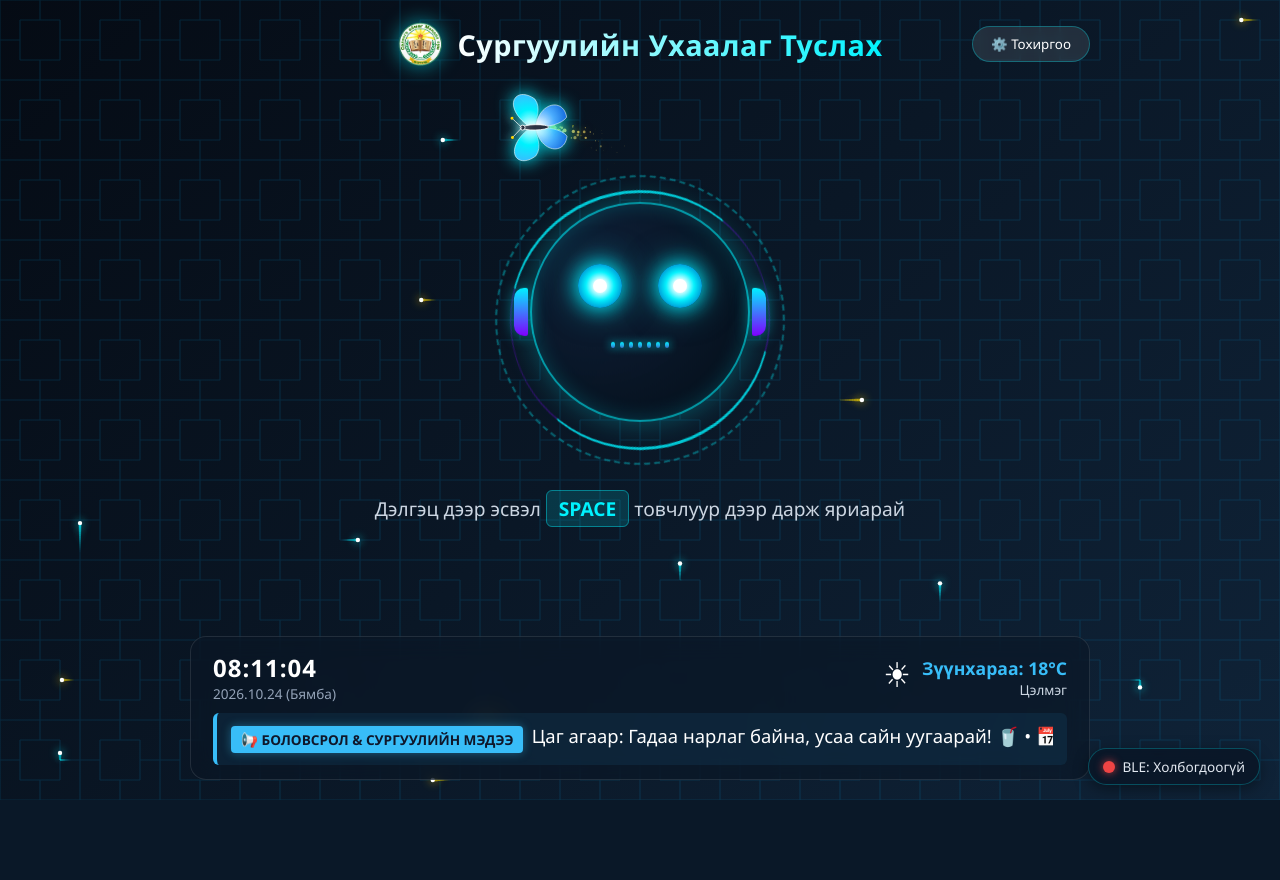
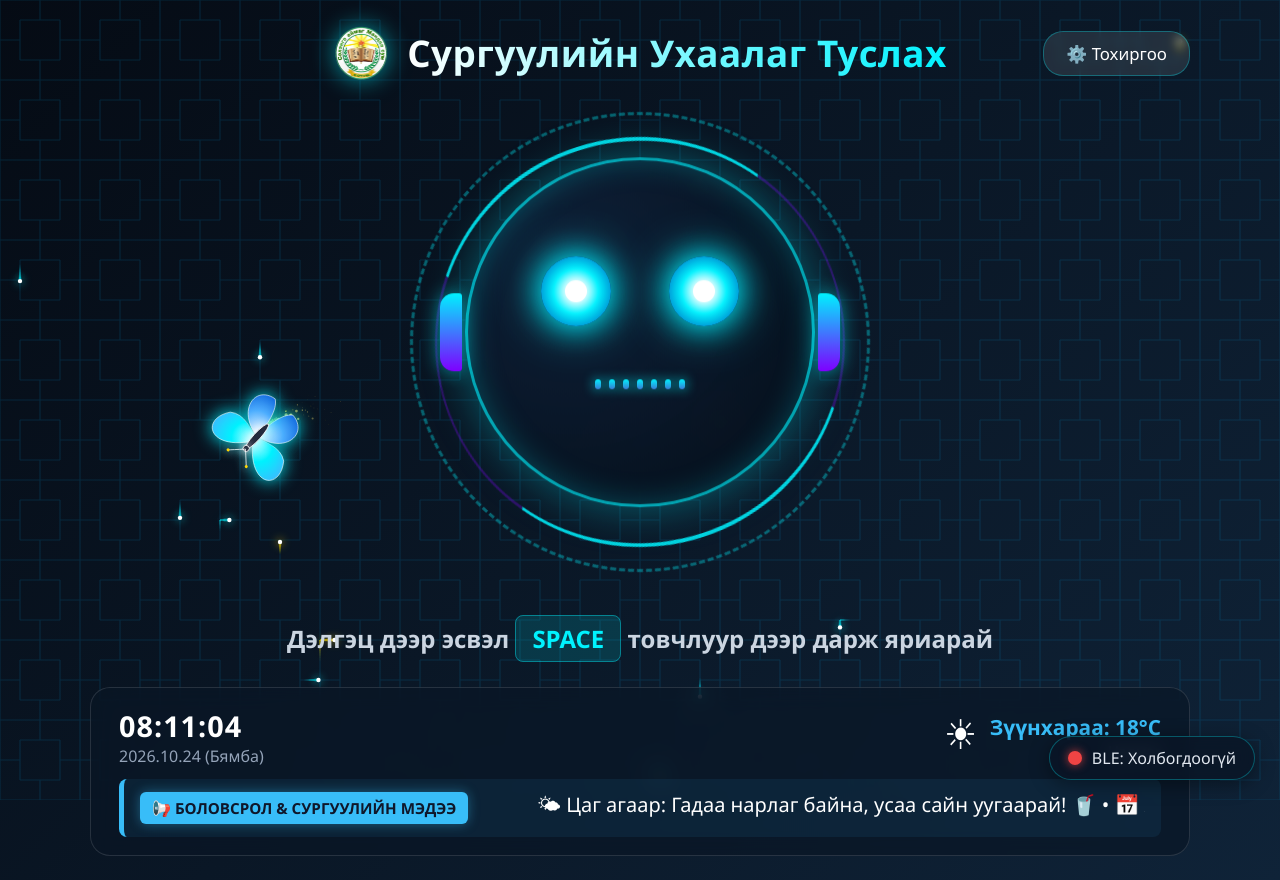
Before and after one commit to munkh-erdene1g4i/ai_sambar, a Flask app: page / in a window 1280 px wide. Before the commit the page ends 800 px from the top, so only its background shows below. Run offline with Flask 3, Linux system fonts and the light colour scheme; some libraries are stand-ins or nearby versions.

Commit message:
Update index.html

```diff
--- a/templates/index.html
+++ b/templates/index.html
@@ -22,7 +22,7 @@
             flex-direction: column;
             align-items: center;
             justify-content: space-between;
-            padding: 20px;
+            padding: 24px;
             overflow-x: hidden;
             position: relative;
         }
@@ -42,7 +42,7 @@
             display: flex;
             justify-content: center;
             align-items: center;
-            max-width: 900px;
+            max-width: 1100px;
             position: relative;
             z-index: 1;
         }
@@ -50,19 +50,19 @@
         .header-title-box {
             display: flex;
             align-items: center;
-            gap: 12px;
+            gap: 16px;
         }
 
         .school-logo {
-            width: 48px;
-            height: 48px;
+            width: 58px;
+            height: 58px;
             object-fit: contain;
-            filter: drop-shadow(0 0 10px rgba(0, 242, 254, 0.6));
+            filter: drop-shadow(0 0 12px rgba(0, 242, 254, 0.6));
         }
 
         h1 {
-            font-size: 1.8rem;
-            font-weight: 600;
+            font-size: 2.3rem;
+            font-weight: 700;
             letter-spacing: 0.5px;
             background: linear-gradient(90deg, #ffffff, #00f2fe);
             -webkit-background-clip: text;
@@ -75,7 +75,8 @@
             background: rgba(255, 255, 255, 0.1);
             border: 1px solid rgba(0, 242, 254, 0.3);
             color: #fff;
-            padding: 8px 18px;
+            padding: 10px 22px;
+            font-size: 1.05rem;
             border-radius: 20px;
             cursor: pointer;
             transition: all 0.3s;
@@ -94,17 +95,17 @@
             align-items: center;
             justify-content: center;
             width: 100%;
-            max-width: 800px;
+            max-width: 1000px;
             flex: 1;
             position: relative;
             z-index: 10;
         }
 
-        /* 🚀 ULTRA-FUTURISTIC HIGH-TECH AI AVATAR */
+        /* 🚀 ULTRA-LARGE HIGH-TECH AI AVATAR FOR LARGE TOUCHSCREEN */
         .orb-container {
-            width: 300px;
-            height: 300px;
-            margin: 10px auto;
+            width: 480px;
+            height: 480px;
+            margin: 20px auto;
             position: relative;
             display: flex;
             justify-content: center;
@@ -123,18 +124,18 @@
         }
 
         .hud-ring.outer-ring {
-            width: 290px;
-            height: 290px;
-            border: 2px dashed rgba(0, 242, 254, 0.35);
+            width: 460px;
+            height: 460px;
+            border: 3px dashed rgba(0, 242, 254, 0.35);
             animation: rotateClockwise 18s linear infinite;
         }
 
         .hud-ring.inner-ring {
-            width: 260px;
-            height: 260px;
-            border: 1px solid rgba(127, 0, 255, 0.3);
-            border-top: 3px solid rgba(0, 242, 254, 0.8);
-            border-bottom: 3px solid rgba(0, 242, 254, 0.8);
+            width: 410px;
+            height: 410px;
+            border: 2px solid rgba(127, 0, 255, 0.3);
+            border-top: 4px solid rgba(0, 242, 254, 0.85);
+            border-bottom: 4px solid rgba(0, 242, 254, 0.85);
             animation: rotateCounterClockwise 12s linear infinite;
         }
 
@@ -149,18 +150,18 @@
         }
 
         .ai-head {
-            width: 220px;
-            height: 220px;
+            width: 350px;
+            height: 350px;
             border-radius: 50%;
             background: radial-gradient(circle at 30% 30%, rgba(15, 35, 60, 0.85), rgba(5, 12, 22, 0.95));
-            border: 2px solid rgba(0, 242, 254, 0.6);
-            box-shadow: 0 0 30px rgba(0, 242, 254, 0.3), inset 0 0 20px rgba(0, 242, 254, 0.2);
+            border: 3px solid rgba(0, 242, 254, 0.65);
+            box-shadow: 0 0 45px rgba(0, 242, 254, 0.35), inset 0 0 30px rgba(0, 242, 254, 0.25);
             position: relative;
             display: flex;
             flex-direction: column;
             align-items: center;
             justify-content: center;
-            gap: 22px;
+            gap: 34px;
             backdrop-filter: blur(12px);
             transition: all 0.5s cubic-bezier(0.4, 0, 0.2, 1);
             animation: floatHead 4s infinite ease-in-out;
@@ -168,47 +169,47 @@
 
         @keyframes floatHead {
             0%, 100% { transform: translateY(0px); }
-            50% { transform: translateY(-10px); }
+            50% { transform: translateY(-12px); }
         }
 
         .side-node {
             position: absolute;
             top: 50%;
-            width: 14px;
-            height: 48px;
+            width: 22px;
+            height: 78px;
             background: linear-gradient(180deg, #00f2fe, #7f00ff);
-            border-radius: 8px;
+            border-radius: 12px;
             transform: translateY(-50%);
-            box-shadow: 0 0 15px rgba(0, 242, 254, 0.5);
+            box-shadow: 0 0 20px rgba(0, 242, 254, 0.6);
             transition: all 0.4s ease;
         }
 
-        .side-node.node-left { left: -18px; border-radius: 10px 2px 2px 10px; }
-        .side-node.node-right { right: -18px; border-radius: 2px 10px 10px 2px; }
+        .side-node.node-left { left: -28px; border-radius: 14px 3px 3px 14px; }
+        .side-node.node-right { right: -28px; border-radius: 3px 14px 14px 3px; }
 
         .pulse-ring {
             position: absolute;
             top: 50%; left: 50%;
             width: 100%; height: 100%;
-            border-radius: 8px;
-            border: 1px solid #00f2fe;
+            border-radius: 12px;
+            border: 2px solid #00f2fe;
             transform: translate(-50%, -50%);
             opacity: 0;
         }
 
         .eyes-container {
             display: flex;
-            gap: 36px;
+            gap: 58px;
             align-items: center;
             z-index: 2;
         }
 
         .eye {
-            width: 44px;
-            height: 44px;
+            width: 70px;
+            height: 70px;
             background: radial-gradient(circle, #ffffff 10%, #00f2fe 45%, rgba(0, 82, 212, 0.8) 100%);
             border-radius: 50%;
-            box-shadow: 0 0 20px #00f2fe, 0 0 35px rgba(0, 242, 254, 0.5);
+            box-shadow: 0 0 30px #00f2fe, 0 0 50px rgba(0, 242, 254, 0.6);
             position: relative;
             display: flex;
             justify-content: center;
@@ -218,11 +219,11 @@
         }
 
         .eye .pupil {
-            width: 14px;
-            height: 14px;
+            width: 22px;
+            height: 22px;
             background: #ffffff;
             border-radius: 50%;
-            box-shadow: 0 0 10px #ffffff;
+            box-shadow: 0 0 15px #ffffff;
             transition: transform 0.2s ease;
         }
 
@@ -235,28 +236,28 @@
             display: flex;
             align-items: center;
             justify-content: center;
-            gap: 5px;
-            height: 30px;
-            width: 110px;
+            gap: 8px;
+            height: 48px;
+            width: 175px;
             z-index: 2;
         }
 
         .v-bar {
-            width: 4px;
-            height: 6px;
+            width: 6px;
+            height: 10px;
             background: linear-gradient(180deg, #00f2fe, #3a7bd5);
-            border-radius: 3px;
-            box-shadow: 0 0 8px #00f2fe;
+            border-radius: 4px;
+            box-shadow: 0 0 12px #00f2fe;
             transition: height 0.15s ease, background 0.3s ease;
         }
 
         .orb-container.recording .ai-head {
             border-color: #ff2a5f;
-            box-shadow: 0 0 50px rgba(255, 42, 95, 0.6), inset 0 0 25px rgba(255, 42, 95, 0.3);
+            box-shadow: 0 0 70px rgba(255, 42, 95, 0.7), inset 0 0 35px rgba(255, 42, 95, 0.4);
         }
 
         .orb-container.recording .outer-ring {
-            border-color: rgba(255, 42, 95, 0.6);
+            border-color: rgba(255, 42, 95, 0.7);
             animation-duration: 6s;
         }
 
@@ -354,91 +355,92 @@
 
         .orb-container.dir-left .arrow-overlay { animation: arrowAnimLeft 0.8s infinite alternate ease-in-out; }
         @keyframes arrowAnimLeft {
-            0% { transform: translateX(15px) scale(1); }
-            100% { transform: translateX(-25px) scale(1.25); }
+            0% { transform: translateX(20px) scale(1); }
+            100% { transform: translateX(-35px) scale(1.25); }
         }
 
         .orb-container.dir-right .arrow-overlay { animation: arrowAnimRight 0.8s infinite alternate ease-in-out; }
         @keyframes arrowAnimRight {
-            0% { transform: translateX(-15px) scale(1); }
-            100% { transform: translateX(25px) scale(1.25); }
+            0% { transform: translateX(-20px) scale(1); }
+            100% { transform: translateX(35px) scale(1.25); }
         }
 
         .orb-container.dir-up .arrow-overlay { animation: arrowAnimUp 0.8s infinite alternate ease-in-out; }
         @keyframes arrowAnimUp {
-            0% { transform: translateY(15px) scale(1); }
-            100% { transform: translateY(-25px) scale(1.25); }
+            0% { transform: translateY(20px) scale(1); }
+            100% { transform: translateY(-35px) scale(1.25); }
         }
 
         .orb-container.dir-up-left .arrow-overlay { animation: arrowAnimUpLeft 0.8s infinite alternate ease-in-out; }
         @keyframes arrowAnimUpLeft {
-            0% { transform: translate(12px, 12px) scale(1); }
-            100% { transform: translate(-20px, -20px) scale(1.25); }
+            0% { transform: translate(16px, 16px) scale(1); }
+            100% { transform: translate(-28px, -28px) scale(1.25); }
         }
 
         .orb-container.dir-up-right .arrow-overlay { animation: arrowAnimUpRight 0.8s infinite alternate ease-in-out; }
         @keyframes arrowAnimUpRight {
-            0% { transform: translate(-12px, 12px) scale(1); }
-            100% { transform: translate(20px, -20px) scale(1.25); }
+            0% { transform: translate(-16px, 16px) scale(1); }
+            100% { transform: translate(28px, -28px) scale(1.25); }
         }
 
         .status-text {
-            font-size: 1.2rem;
-            margin-top: 15px;
+            font-size: 1.5rem;
+            margin-top: 20px;
             text-align: center;
             color: #cbd5e1;
-            min-height: 35px;
-            font-weight: 500;
+            min-height: 45px;
+            font-weight: 600;
         }
 
         .key-badge {
             background: rgba(0, 242, 254, 0.15);
-            padding: 4px 12px;
-            border-radius: 6px;
+            padding: 6px 16px;
+            border-radius: 8px;
             font-weight: bold;
             color: #00f2fe;
             border: 1px solid rgba(0, 242, 254, 0.4);
         }
 
         .chat-box {
-            margin-top: 15px;
+            margin-top: 20px;
             width: 100%;
-            background: rgba(10, 22, 38, 0.6);
-            border-radius: 16px;
-            padding: 20px;
+            background: rgba(10, 22, 38, 0.7);
+            border-radius: 20px;
+            padding: 24px;
             backdrop-filter: blur(12px);
-            border: 1px solid rgba(0, 242, 254, 0.2);
+            border: 1px solid rgba(0, 242, 254, 0.3);
             display: none;
             transition: opacity 0.5s ease;
-            box-shadow: 0 10px 30px rgba(0, 0, 0, 0.4);
+            box-shadow: 0 12px 40px rgba(0, 0, 0, 0.5);
         }
 
         .question {
-            font-size: 1.1rem;
+            font-size: 1.35rem;
             color: #38bdf8;
-            margin-bottom: 10px;
+            margin-bottom: 12px;
+            font-weight: 600;
         }
 
         .answer {
-            font-size: 1.15rem;
+            font-size: 1.45rem;
             color: #ffffff;
             line-height: 1.6;
         }
 
         footer {
             width: 100%;
-            max-width: 900px;
-            background: rgba(10, 22, 38, 0.6);
-            border-radius: 16px;
-            padding: 14px 22px;
+            max-width: 1100px;
+            background: rgba(10, 22, 38, 0.65);
+            border-radius: 20px;
+            padding: 18px 28px;
             backdrop-filter: blur(12px);
-            border: 1px solid rgba(255, 255, 255, 0.1);
+            border: 1px solid rgba(255, 255, 255, 0.12);
             display: flex;
             flex-direction: column;
-            gap: 10px;
+            gap: 12px;
             position: relative;
             z-index: 10;
-            margin-top: 15px;
+            margin-top: 20px;
         }
 
         .footer-top {
@@ -455,57 +457,57 @@
         }
 
         .time-text {
-            font-size: 1.5rem;
+            font-size: 1.8rem;
             font-weight: 700;
             color: #ffffff;
             letter-spacing: 1px;
         }
 
         .date-text {
-            font-size: 0.85rem;
+            font-size: 1rem;
             color: #94a3b8;
         }
 
         .ble-status-box {
             position: fixed;
-            bottom: 15px;
-            right: 20px;
+            bottom: 20px;
+            right: 25px;
             z-index: 100;
             display: flex;
             align-items: center;
-            gap: 8px;
+            gap: 10px;
             background: rgba(10, 22, 38, 0.85);
-            padding: 8px 14px;
-            border-radius: 20px;
-            border: 1px solid rgba(0, 242, 254, 0.25);
-            font-size: 0.85rem;
+            padding: 10px 18px;
+            border-radius: 24px;
+            border: 1px solid rgba(0, 242, 254, 0.3);
+            font-size: 1rem;
             color: #e2e8f0;
             backdrop-filter: blur(8px);
-            box-shadow: 0 4px 15px rgba(0, 0, 0, 0.4);
+            box-shadow: 0 4px 20px rgba(0, 0, 0, 0.4);
         }
 
         .ble-dot {
-            width: 12px;
-            height: 12px;
+            width: 14px;
+            height: 14px;
             border-radius: 50%;
             background-color: #ef4444;
-            box-shadow: 0 0 8px rgba(239, 68, 68, 0.8);
+            box-shadow: 0 0 10px rgba(239, 68, 68, 0.8);
             transition: all 0.4s ease;
         }
 
         .ble-dot.connected {
             background-color: #22c55e;
-            box-shadow: 0 0 10px rgba(34, 197, 94, 0.9);
+            box-shadow: 0 0 12px rgba(34, 197, 94, 0.9);
         }
 
         .weather-box {
             display: flex;
             align-items: center;
-            gap: 12px;
+            gap: 14px;
         }
 
         .weather-icon {
-            font-size: 2rem;
+            font-size: 2.4rem;
             display: flex;
             align-items: center;
             justify-content: center;
@@ -524,26 +526,26 @@
         }
 
         .city-temp {
-            font-size: 1.1rem;
+            font-size: 1.3rem;
             font-weight: 600;
             color: #38bdf8;
         }
 
         .weather-desc {
-            font-size: 0.85rem;
+            font-size: 0.95rem;
             color: #cbd5e1;
         }
 
         .reminder-box {
             background: rgba(56, 189, 248, 0.08);
-            border-left: 4px solid #38bdf8;
-            padding: 10px 14px;
-            border-radius: 6px;
-            font-size: 1.15rem;
+            border-left: 5px solid #38bdf8;
+            padding: 12px 16px;
+            border-radius: 8px;
+            font-size: 1.25rem;
             color: #f1f5f9;
             display: flex;
             align-items: center;
-            gap: 10px;
+            gap: 12px;
             overflow: hidden;
             position: relative;
         }
@@ -552,12 +554,12 @@
             background: #38bdf8;
             color: #0f172a;
             font-weight: 700;
-            padding: 4px 10px;
-            border-radius: 4px;
-            font-size: 0.85rem;
+            padding: 6px 12px;
+            border-radius: 6px;
+            font-size: 0.95rem;
             white-space: nowrap;
             flex-shrink: 0;
-            box-shadow: 0 0 10px rgba(56, 189, 248, 0.4);
+            box-shadow: 0 0 12px rgba(56, 189, 248, 0.4);
         }
 
         .ticker-wrapper {
@@ -572,7 +574,7 @@
             white-space: nowrap;
             padding-left: 100%;
             animation: marquee 55s linear infinite;
-            font-size: 1.15rem;
+            font-size: 1.25rem;
             font-weight: 500;
             color: #ffffff;
         }
@@ -1249,7 +1249,7 @@
             reset() {
                 this.x = Math.random() * canvas.width;
                 this.y = Math.random() * canvas.height;
-                this.size = 22 + Math.random() * 4;
+                this.size = 28 + Math.random() * 5;
                 this.angle = Math.random() * Math.PI * 2;
                 this.targetAngle = this.angle;
                 this.baseSpeed = 1.4 + Math.random() * 0.4;
@@ -1276,9 +1276,9 @@
                 const dy = orbCenterY - this.y;
                 const dist = Math.hypot(dx, dy);
 
-                if (dist > 380) {
+                if (dist > 450) {
                     this.targetAngle = Math.atan2(dy, dx) + (Math.random() - 0.5) * 0.5;
-                } else if (dist < 110) {
+                } else if (dist < 180) {
                     this.targetAngle = Math.atan2(-dy, -dx) + (Math.random() - 0.5) * 0.5;
                 }
 
```
Also changed, not shown: other parts of templates/index.html (+50 -52 lines).
